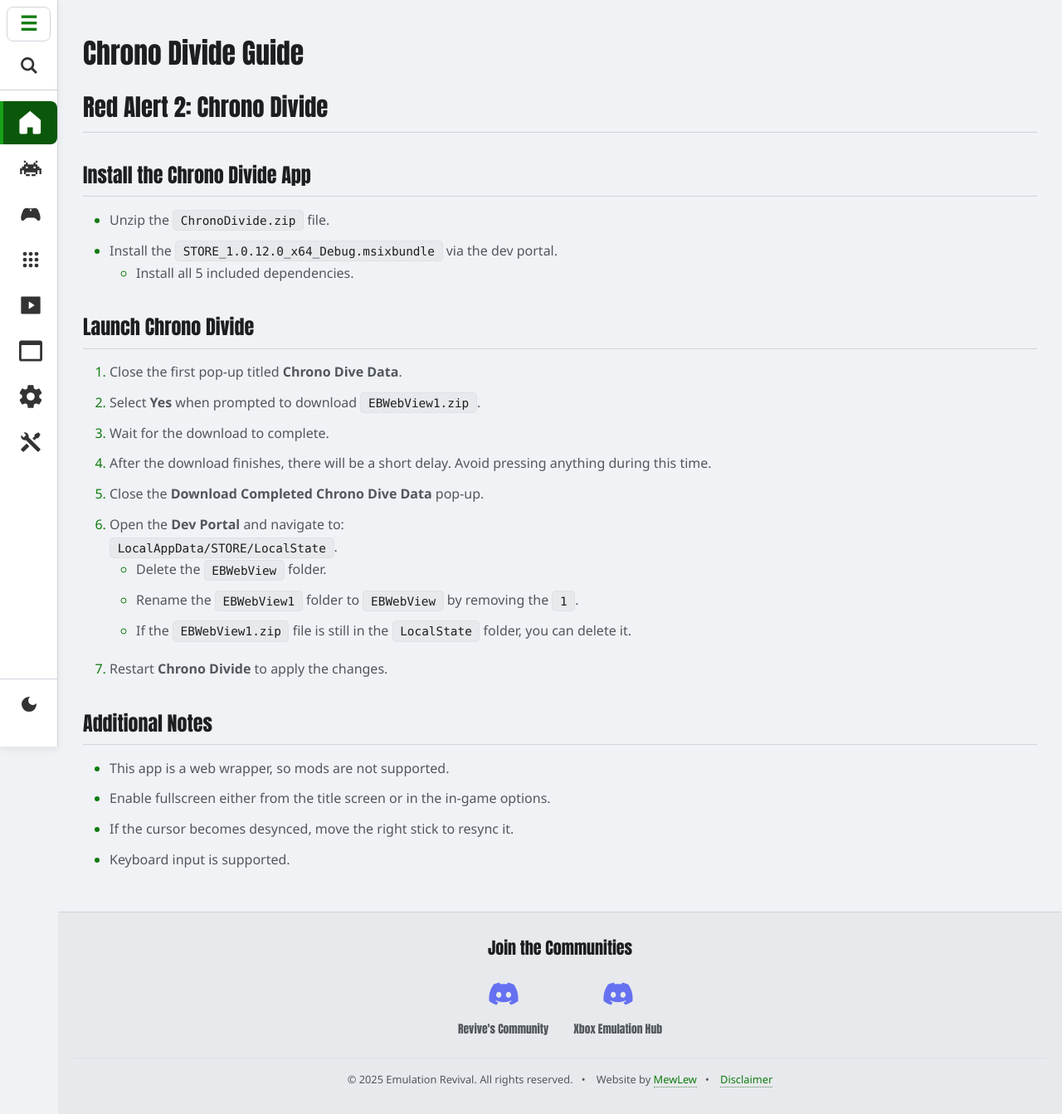
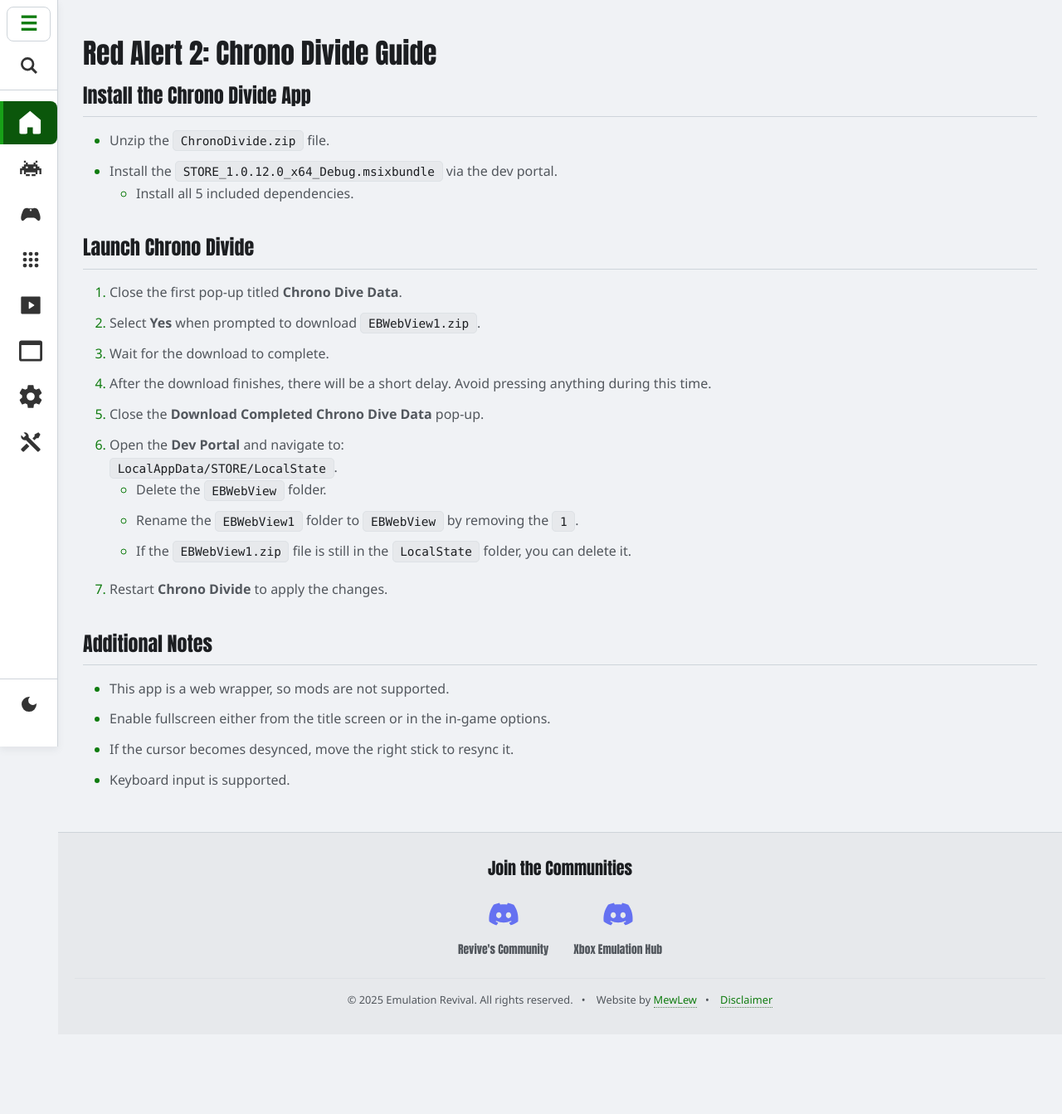
Before and after one commit to EmulationRevival/emulationrevival.github.io, a Jekyll site: the page built from guides/ports/chronodivide.md, in a window 1280 px wide. Shown: the whole page at 83% size. Built offline with Jekyll 4.4.1, drawn with Linux system fonts in a browser that asks for light colours; after the commit the page ends 1247 px from its top, so only the background shows below that.

Commit message:
Update chronodivide.md

```diff
--- a/guides/ports/chronodivide.md
+++ b/guides/ports/chronodivide.md
@@ -1,11 +1,9 @@
 ---
 layout: template
-title: "Chrono Divide Guide"
+title: "Red Alert 2: Chrono Divide Guide"
 permalink: /guides/ports/chronodivide-guide/
 description: "A guide for setting up Chrono Divide on dev mode."
 ---
-
-## Red Alert 2: Chrono Divide
 
 ### Install the Chrono Divide App
 - Unzip the `ChronoDivide.zip` file.
```
